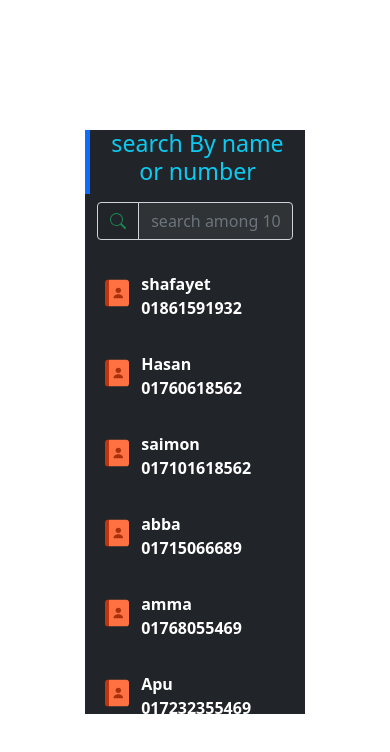
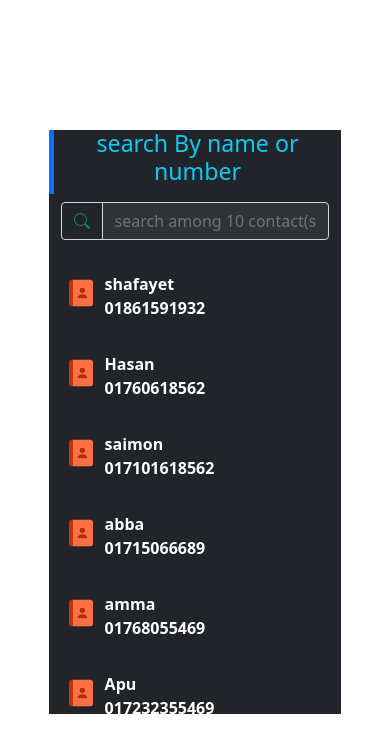
Before and after one commit to shafayet1372/contactSearchingByNameOrNumber, a React (Create React App) app: page / in a window 390 px wide. Shown: the top 752 px of the page. Built offline with nearby package versions, Linux system fonts and the light colour scheme.

Commit message:
css changed

```diff
--- a/src/style.module.css
+++ b/src/style.module.css
@@ -14,7 +14,7 @@
 } */
 
 .container1 {
-  height: (100vh - 20%);
+  min-height: 915px;
   width: 50%;
   overflow: hidden;
   display: flex;
@@ -35,10 +35,7 @@
 }
 
 @media (max-width: 760px) {
-  .container1 {
-    width: calc(100vh - 20%);
-  }
   .main {
-    width: 60%;
+    width: 80%;
   }
 }
```
